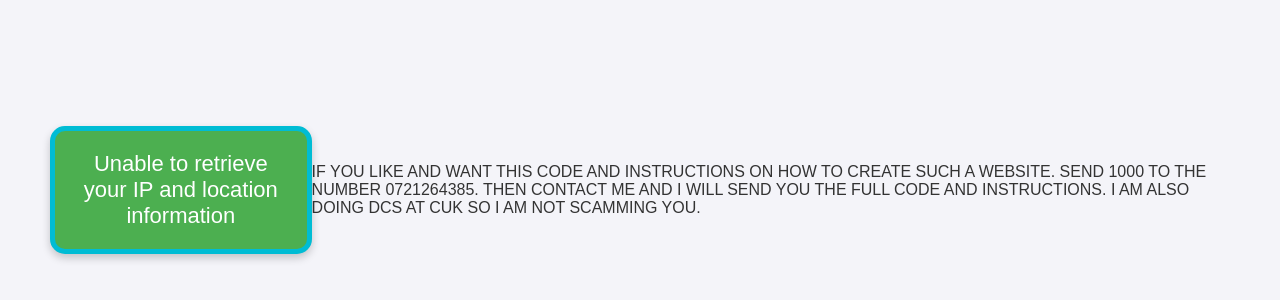
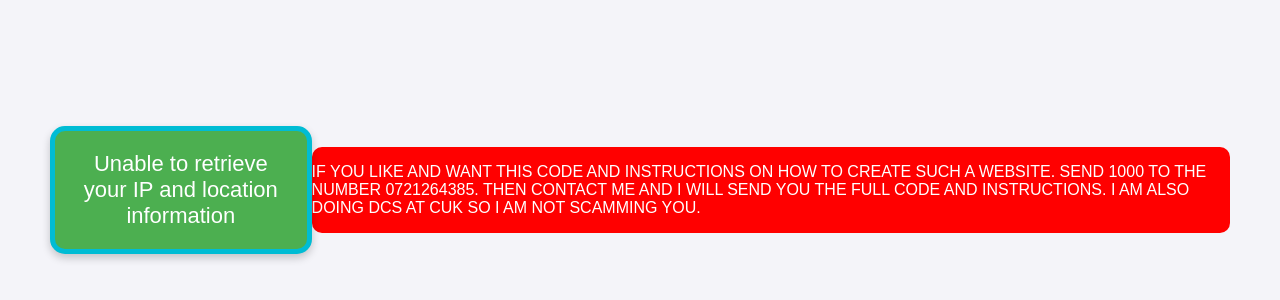
Before and after one commit to freelife8081/ipFinderbyHuska, a plain HTML site: page index.html in a window 1280 px wide. Shown: the part 260-560 px from the top of the page. Drawn offline with Linux system fonts and the light colour scheme; no server answers.

Commit message:
Update index.html

```diff
--- a/index.html
+++ b/index.html
@@ -12,7 +12,7 @@
     <div id="info">Loading your IP and location...</div>
 
     <script src="script.js"></script>
-<div>
+<div class='pi'>
 <p>IF YOU LIKE AND WANT THIS CODE AND INSTRUCTIONS ON
 HOW TO CREATE SUCH A WEBSITE. SEND 1000 TO THE NUMBER
 0721264385. THEN CONTACT ME AND I WILL SEND YOU THE FULL CODE AND INSTRUCTIONS.
```
